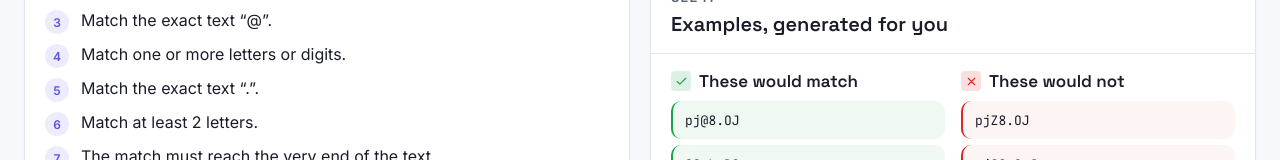
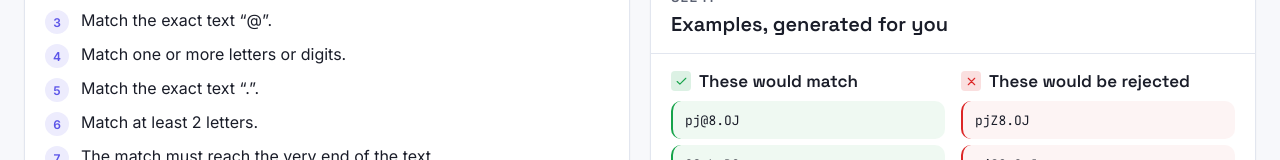
Before and after one commit to olivierluethy/plain-regex, a React (Vite) app: page / in a window 1280 px wide. Shown: the part 730-890 px from the top of the page. Built offline with nearby package versions, Linux system fonts and the light colour scheme.

Commit message:
feat(examples): show rejected examples and a cleaned-result preview

```diff
--- a/src/components/ExamplesPanel.tsx
+++ b/src/components/ExamplesPanel.tsx
@@ -1,8 +1,8 @@
 import { useMemo } from 'react'
-import { generateExamples } from '@/core'
+import { cleanValue, generateExamples, hasStrips } from '@/core'
 import { useStore } from '@/store/useStore'
 import { Panel } from '@/ui/primitives'
-import { Check, X } from '@/ui/icons'
+import { Check, Scissors, X } from '@/ui/icons'
 
 function ExampleValue({ value }: { value: string }) {
   if (value === '') return <span className="italic text-ink-faint">(empty)</span>
@@ -15,6 +15,15 @@ export function ExamplesPanel() {
     () => generateExamples(rule.ast, rule.flags, 5),
     [rule.ast, rule.flags],
   )
+
+  const cleanedDemo = useMemo(() => {
+    if (!hasStrips(rule.ast)) return null
+    for (const p of positives) {
+      const c = cleanValue(rule.ast, rule.flags, p)
+      if (c && c.matched && c.removed.length) return { value: p, cleaned: c.cleaned }
+    }
+    return null
+  }, [rule.ast, rule.flags, positives])
 
   return (
     <Panel eyebrow="See it" title="Examples, generated for you">
@@ -47,7 +56,7 @@ export function ExamplesPanel() {
             <span className="grid h-5 w-5 place-items-center rounded bg-fail/15 text-fail">
               <X width={13} height={13} />
             </span>
-            <h3 className="text-h3 text-ink">These would not</h3>
+            <h3 className="text-h3 text-ink">These would be rejected</h3>
           </div>
           {negatives.length ? (
             <ul className="flex flex-col gap-1.5">
@@ -62,11 +71,27 @@ export function ExamplesPanel() {
             </ul>
           ) : (
             <p className="text-body-sm text-ink-muted">
-              This rule is broad — almost anything matches it.
+              This rule is broad — almost anything is allowed.
             </p>
           )}
         </div>
       </div>
+
+      {cleanedDemo && (
+        <div className="mt-4 rounded-lg border border-border bg-surface-2/50 p-3">
+          <div className="mb-1.5 flex items-center gap-2">
+            <span className="grid h-5 w-5 place-items-center rounded bg-fail/15 text-fail">
+              <Scissors width={13} height={13} />
+            </span>
+            <span className="eyebrow">Cleaned result</span>
+          </div>
+          <p className="text-body-sm text-ink-muted">
+            With the strip rule, <code className="font-mono text-ink">{cleanedDemo.value}</code>{' '}
+            becomes{' '}
+            <code className="break-all font-mono text-pass">{cleanedDemo.cleaned || '(empty)'}</code>.
+          </p>
+        </div>
+      )}
     </Panel>
   )
 }
```
